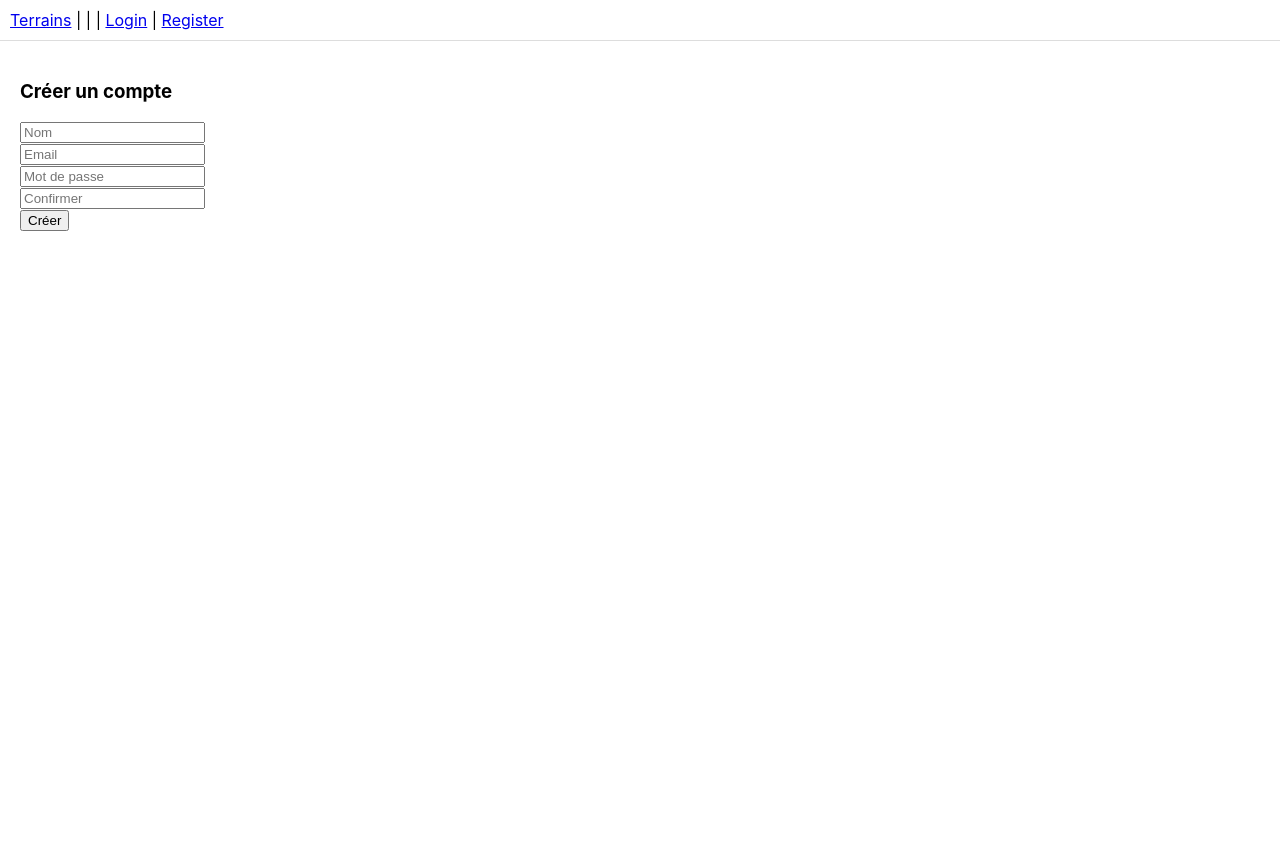
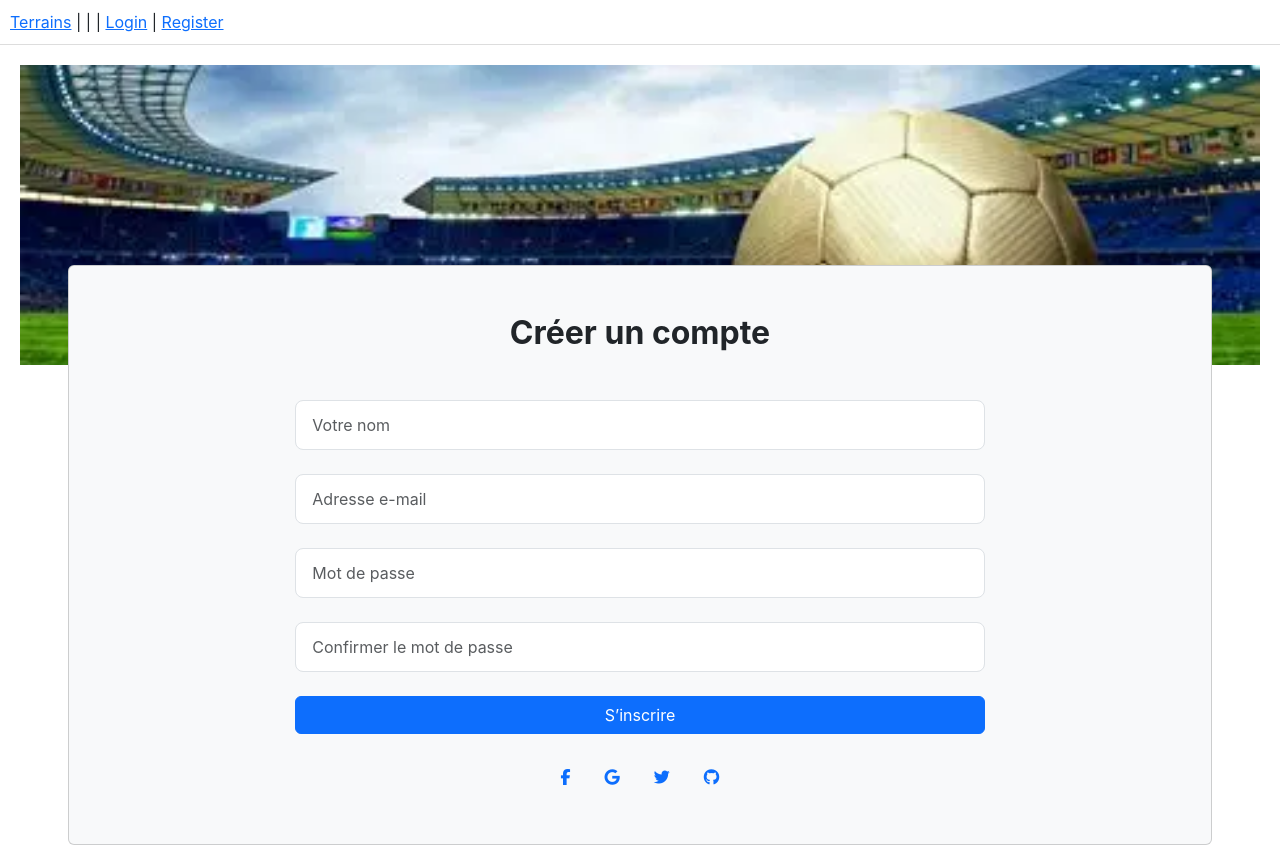
Before and after one commit to ElJOUNAIDI/fil_rouge, a React (Create React App) app in the folder frontend/: page /register in a window 1280 px wide. Before the commit the page ends 800 px from the top, so only its background shows below. Built offline with nearby package versions, Linux system fonts and the light colour scheme.

Commit message:
Ajout style page register

```diff
--- a/frontend/public/index.html
+++ b/frontend/public/index.html
@@ -24,6 +24,18 @@
       work correctly both with client-side routing and a non-root public URL.
       Learn how to configure a non-root public URL by running `npm run build`.
     -->
+      <!-- Bootstrap CSS -->
+    <link
+      href="https://cdn.jsdelivr.net/npm/bootstrap@5.3.2/dist/css/bootstrap.min.css"
+      rel="stylesheet"
+    />
+
+    <!-- Font Awesome (pour les icônes) -->
+    <link
+      href="https://cdnjs.cloudflare.com/ajax/libs/font-awesome/6.5.0/css/all.min.css"
+      rel="stylesheet"
+    />
+
     <title>React App</title>
   </head>
   <body>
@@ -39,5 +51,8 @@
       To begin the development, run `npm start` or `yarn start`.
       To create a production bundle, use `npm run build` or `yarn build`.
     -->
+      <!-- Bootstrap JS  -->
+    <script src="https://cdn.jsdelivr.net/npm/bootstrap@5.3.2/dist/js/bootstrap.bundle.min.js"></script>
+
   </body>
 </html>
--- a/frontend/src/components/Auth/Register.js
+++ b/frontend/src/components/Auth/Register.js
@@ -1,34 +1,124 @@
-import React, {useState} from 'react';
+import React, { useState } from 'react';
 import api from '../../api';
 import { useNavigate } from 'react-router-dom';
+import imgterain from '../../assets/terain.webp';
+import '../../style/Register.css';
 
-export default function Register(){
-  const [name,setName]=useState('');
-  const [email,setEmail]=useState('');
-  const [password,setPassword]=useState('');
-  const [password_confirmation,setPasswordConfirmation]=useState('');
+export default function Register() {
+  const [name, setName] = useState('');
+  const [email, setEmail] = useState('');
+  const [password, setPassword] = useState('');
+  const [password_confirmation, setPasswordConfirmation] = useState('');
   const nav = useNavigate();
 
   const submit = async (e) => {
     e.preventDefault();
-    try{
-      const res = await api.post('/register',{name,email,password,password_confirmation});
+    try {
+      const res = await api.post('/register', { name, email, password, password_confirmation });
       localStorage.setItem('token', res.data.token);
       localStorage.setItem('user', JSON.stringify(res.data.user));
       nav('/');
-    } catch(err){
+    } catch (err) {
       alert(err.response?.data?.message || JSON.stringify(err.response?.data) || 'Erreur');
     }
   };
 
   return (
-    <form onSubmit={submit}>
-      <h3>Créer un compte</h3>
-      <input placeholder="Nom" value={name} onChange={e=>setName(e.target.value)} required /><br/>
-      <input type="email" placeholder="Email" value={email} onChange={e=>setEmail(e.target.value)} required /><br/>
-      <input type="password" placeholder="Mot de passe" value={password} onChange={e=>setPassword(e.target.value)} required /><br/>
-      <input type="password" placeholder="Confirmer" value={password_confirmation} onChange={e=>setPasswordConfirmation(e.target.value)} required /><br/>
-      <button>Créer</button>
-    </form>
+    <section className="text-center">
+      {/* Image d’arrière-plan */}
+      <div
+        className="p-5 bg-image register-bg"
+        style={{ backgroundImage: `url(${imgterain})` }}
+      ></div>
+
+      {/* Carte du formulaire */}
+      <div className="card mx-4 mx-md-5 shadow-5-strong bg-body-tertiary register-card">
+        <div className="card-body py-5 px-md-5">
+          <div className="row d-flex justify-content-center">
+            <div className="col-lg-8">
+              <h2 className="fw-bold mb-5">Créer un compte</h2>
+              <form onSubmit={submit}>
+                {/* Champ nom */}
+                <div className="row">
+                  <div className="col-md-12 mb-4">
+                    <div className="form-outline">
+                      <input
+                        type="text"
+                        id="formName"
+                        className="form-control"
+                        placeholder="Votre nom"
+                        value={name}
+                        onChange={(e) => setName(e.target.value)}
+                        required
+                      />
+                    </div>
+                  </div>
+                </div>
+
+                {/* Email */}
+                <div className="form-outline mb-4">
+                  <input
+                    type="email"
+                    id="formEmail"
+                    className="form-control"
+                    placeholder="Adresse e-mail"
+                    value={email}
+                    onChange={(e) => setEmail(e.target.value)}
+                    required
+                  />
+                </div>
+
+                {/* Mot de passe */}
+                <div className="form-outline mb-4">
+                  <input
+                    type="password"
+                    id="formPassword"
+                    className="form-control"
+                    placeholder="Mot de passe"
+                    value={password}
+                    onChange={(e) => setPassword(e.target.value)}
+                    required
+                  />
+                </div>
+
+                {/* Confirmation */}
+                <div className="form-outline mb-4">
+                  <input
+                    type="password"
+                    id="formConfirmPassword"
+                    className="form-control"
+                    placeholder="Confirmer le mot de passe"
+                    value={password_confirmation}
+                    onChange={(e) => setPasswordConfirmation(e.target.value)}
+                    required
+                  />
+                </div>
+
+                {/* Bouton */}
+                <button type="submit" className="btn btn-primary btn-block mb-4">
+                  S’inscrire
+                </button>
+
+                {/* Réseaux sociaux */}
+                <div className="text-center">
+                  <button type="button" className="btn btn-link btn-floating mx-1">
+                    <i className="fab fa-facebook-f"></i>
+                  </button>
+                  <button type="button" className="btn btn-link btn-floating mx-1">
+                    <i className="fab fa-google"></i>
+                  </button>
+                  <button type="button" className="btn btn-link btn-floating mx-1">
+                    <i className="fab fa-twitter"></i>
+                  </button>
+                  <button type="button" className="btn btn-link btn-floating mx-1">
+                    <i className="fab fa-github"></i>
+                  </button>
+                </div>
+              </form>
+            </div>
+          </div>
+        </div>
+      </div>
+    </section>
   );
 }
--- /dev/null
+++ b/frontend/src/style/Register.css
@@ -0,0 +1,29 @@
+/* Image d’arrière-plan */
+.register-bg {
+  background-size: cover;
+  background-position: center;
+  height: 300px;
+}
+
+/* Carte du formulaire */
+.register-card {
+  margin-top: -100px;
+  backdrop-filter: blur(30px);
+}
+
+/* Titre */
+.register-card h2 {
+  font-weight: bold;
+  margin-bottom: 2rem;
+}
+
+/* Bouton principal */
+.register-card button.btn-primary {
+  width: 100%;
+}
+
+/* Formulaire */
+.register-card .form-control {
+  padding: 0.75rem 1rem;
+  border-radius: 0.5rem;
+}
```
Also changed, not shown: frontend/src/assets/terain.webp (added).
